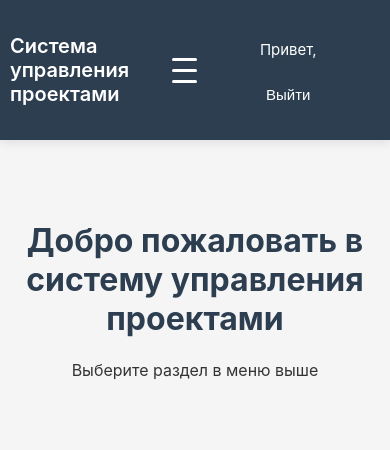
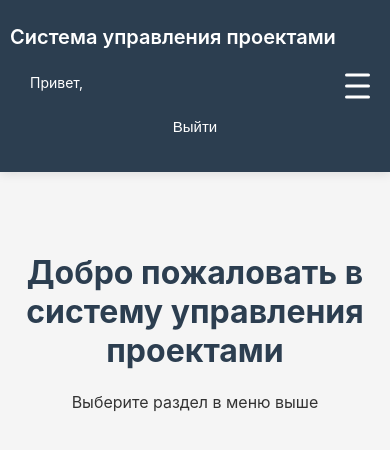
Before and after one commit to Skittels05/SVCSVS, a React (Create React App) app in the folder frontend/: page / in a window 390 px wide. Shown: the top 450 px of the page. Built offline with nearby package versions, Linux system fonts and the light colour scheme; sample sign-in values are in the browser's storage.

Commit message:
refactor: fixed tasks page

```diff
--- a/frontend/src/components/Header/Header.css
+++ b/frontend/src/components/Header/Header.css
@@ -16,11 +16,14 @@
   justify-content: space-between;
   align-items: center;
   position: relative;
+  flex-wrap: wrap; /* Важно: перенос на новую строку при нехватке места */
+  gap: 15px;
 }
 
 .header-title {
   margin: 0;
   font-size: 24px;
+  flex-shrink: 0;
 }
 
 .header-logo {
@@ -37,6 +40,7 @@
 .header-nav {
   display: flex;
   gap: 30px;
+  flex-shrink: 0;
 }
 
 .nav-link {
@@ -47,6 +51,7 @@
   padding: 8px 0;
   position: relative;
   transition: color 0.2s;
+  white-space: nowrap;
 }
 
 .nav-link:hover {
@@ -90,6 +95,59 @@
   transition: all 0.3s ease;
 }
 
+/* Блок с пользователем */
+.user-info {
+  display: flex;
+  align-items: center;
+  gap: 15px;
+  flex-shrink: 0;
+  flex-wrap: wrap;
+  justify-content: flex-end;
+}
+
+.user-greeting {
+  display: flex;
+  align-items: center;
+  gap: 10px;
+  flex-wrap: wrap;
+  justify-content: flex-end;
+}
+
+.user-name {
+  white-space: nowrap;
+  overflow: hidden;
+  text-overflow: ellipsis;
+  max-width: 200px; /* Ограничиваем ширину имени */
+}
+
+.admin-badge {
+  background: #e74c3c;
+  color: white;
+  padding: 4px 10px;
+  border-radius: 20px;
+  font-size: 12px;
+  font-weight: 600;
+  text-transform: uppercase;
+  flex-shrink: 0;
+}
+
+.btn-logout {
+  background: transparent;
+  border: 1px solid rgba(255, 255, 255, 0.5);
+  color: white;
+  padding: 8px 16px;
+  border-radius: 6px;
+  font-size: 14px;
+  transition: all 0.3s ease;
+  white-space: nowrap;
+}
+
+.btn-logout:hover {
+  background: rgba(255, 255, 255, 0.1);
+  border-color: white;
+}
+
+/* Мобильная версия */
 @media (max-width: 992px) {
   .header-nav {
     gap: 20px;
@@ -101,6 +159,11 @@
 }
 
 @media (max-width: 768px) {
+  .container {
+    flex-direction: column;
+    align-items: flex-start;
+  }
+
   .header-nav {
     position: absolute;
     top: 100%;
@@ -126,6 +189,10 @@
 
   .nav-toggle-label {
     display: flex;
+    position: absolute;
+    right: 20px;
+    top: 50%;
+    transform: translateY(-50%);
   }
 
   .nav-toggle:checked + .nav-toggle-label span:nth-child(1) {
@@ -139,60 +206,40 @@
   .nav-toggle:checked + .nav-toggle-label span:nth-child(3) {
     transform: rotate(-45deg) translate(7px, -6px);
   }
+
+  .user-info {
+    width: 100%;
+    justify-content: space-between;
+    margin-top: 10px;
+    padding: 0 20px;
+  }
+
+  .user-greeting {
+    justify-content: flex-start;
+  }
+
+  .user-name {
+    max-width: 150px;
+  }
+
+  .btn-logout {
+    padding: 8px 14px;
+    font-size: 14px;
+  }
 }
 
 @media (max-width: 480px) {
   .header-title {
     font-size: 20px;
   }
-}
 
-.user-info {
-  display: flex;
-  align-items: center;
-  gap: 15px;
-  font-size: 15px;
-  flex-wrap: wrap;
-}
-
-.user-info span {
-  white-space: nowrap;
-}
-
-.admin-badge {
-  background: #e74c3c;
-  color: white;
-  padding: 4px 10px;
-  border-radius: 20px;
-  font-size: 12px;
-  font-weight: 600;
-  text-transform: uppercase;
-}
-
-.btn-logout {
-  background: transparent;
-  border: 1px solid rgba(255, 255, 255, 0.5);
-  color: white;
-  padding: 8px 16px;
-  border-radius: 6px;
-  font-size: 14px;
-  transition: all 0.3s ease;
-}
-
-.btn-logout:hover {
-  background: rgba(255, 255, 255, 0.1);
-  border-color: white;
-}
-
-@media (max-width: 768px) {
-  .user-info {
-    margin-top: 15px;
-    justify-content: center;
-    width: 100%;
+  .user-name {
+    max-width: 120px;
+    font-size: 14px;
   }
 
   .btn-logout {
-    width: 100%;
-    text-align: center;
+    padding: 6px 12px;
+    font-size: 13px;
   }
 }
--- a/frontend/src/components/Header/Header.jsx
+++ b/frontend/src/components/Header/Header.jsx
@@ -41,8 +41,10 @@ const Header = () => {
 
         {user && (
           <div className="user-info">
-            <span>Привет, {user.full_name}</span>
-            {user.rights === 'admin' && <span className="admin-badge">Админ</span>}
+            <div className="user-greeting">
+              <span className="user-name">Привет, {user.full_name}</span>
+              {user.rights === 'admin' && <span className="admin-badge">Админ</span>}
+            </div>
             <button onClick={handleLogout} className="btn btn-logout">
               Выйти
             </button>
--- a/frontend/src/pages/TasksPage/TasksPage.jsx
+++ b/frontend/src/pages/TasksPage/TasksPage.jsx
@@ -132,17 +132,21 @@ const TasksPage = () => {
     if (!currentUser) return false;
     if (currentUser.rights === 'admin') return true;
 
-    if (task.Reporter?.id === currentUser.id) return true;
-    if (task.Assignee?.id === currentUser.id) return true;
-    if (task.Project?.Creator?.id === currentUser.id) return true;
+    const reporterId = task?.Reporter?.id ?? null;
+    const assigneeId = task?.Assignee?.id ?? null;
+    const projectCreatorId = task?.Project?.Creator?.id ?? null;
 
-    return false;
+    return (
+      reporterId === currentUser.id ||
+      assigneeId === currentUser.id ||
+      projectCreatorId === currentUser.id
+    );
   };
 
   const canDeleteAttachment = (attachment) => {
     if (!currentUser) return false;
     if (currentUser.rights === 'admin') return true;
-    return attachment.Uploader?.id === currentUser.id;
+    return attachment?.Uploader?.id === currentUser.id;
   };
 
   const openTaskModal = (task = null, edit = false) => {
@@ -264,7 +268,7 @@ const TasksPage = () => {
   };
 
   const handleDeleteAttachment = (attachmentId) => {
-    const attachment = modalTask.Attachments.find(a => a.id === attachmentId);
+    const attachment = modalTask?.Attachments?.find(a => a.id === attachmentId);
     if (!canDeleteAttachment(attachment)) {
       alert('У вас нет прав на удаление этого вложения');
       return;
```
